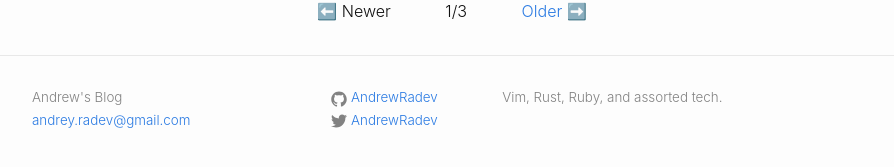
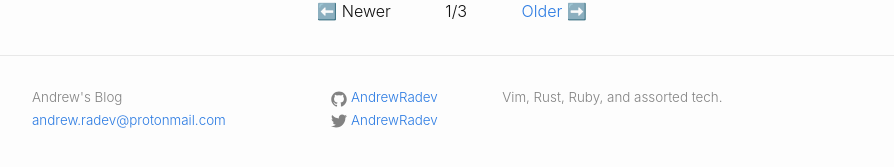
Before and after one commit to AndrewRadev/blog, a Jekyll site: the page built from index.html, in a window 1280 px wide and 900 px high, scrolled down 3557 px. Shown: the part 709-876 px from the top of the window, without its empty margins (188-1082 px from the left). Built offline with Jekyll 4.4.1, drawn with Linux system fonts in a browser that asks for light colours; the list of posts is cut into pages by our own code; comment, search, counter and statistics services are not loaded.

Commit message:
Update my email

```diff
--- a/_config.yml
+++ b/_config.yml
@@ -1,6 +1,6 @@
 title: Andrew's Blog
 html_title: <img title="A" class="title-letter" src="/images/title-letter.svg" height="32" />ndrew's Blog
-email: andrey.radev@gmail.com
+email: andrew.radev@protonmail.com
 description:
   Vim, Rust, Ruby, and assorted tech.
 baseurl: "" # the subpath of your site, e.g. /blog/
```
